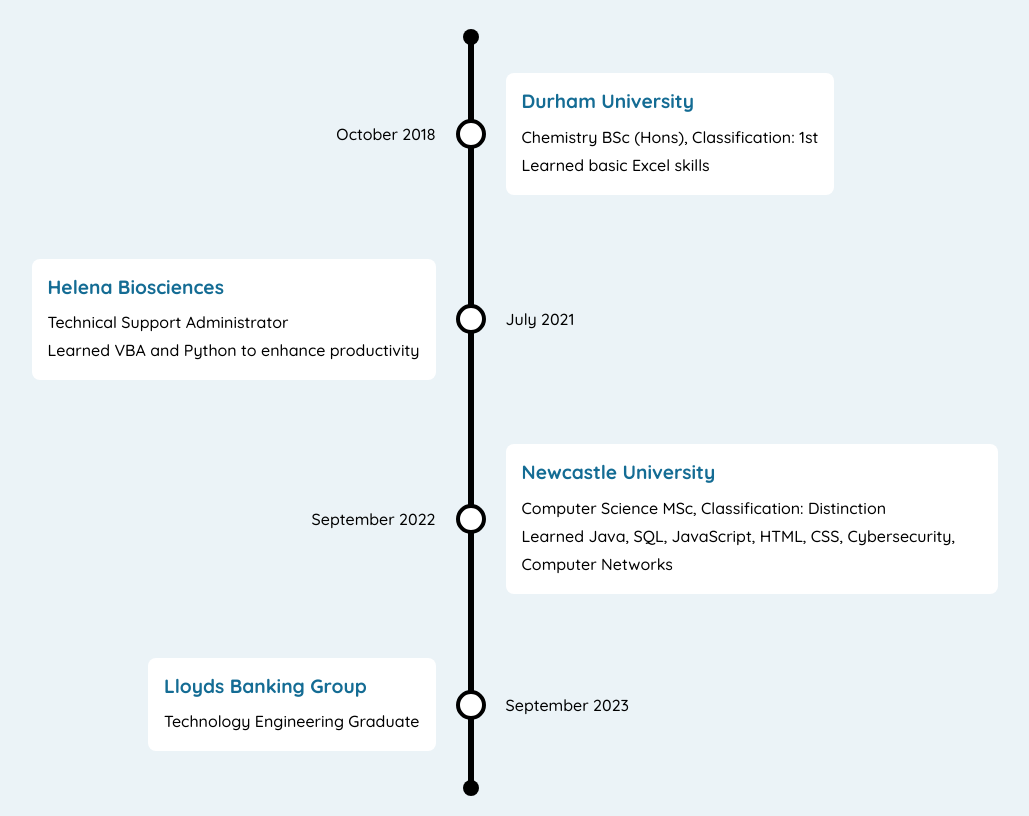
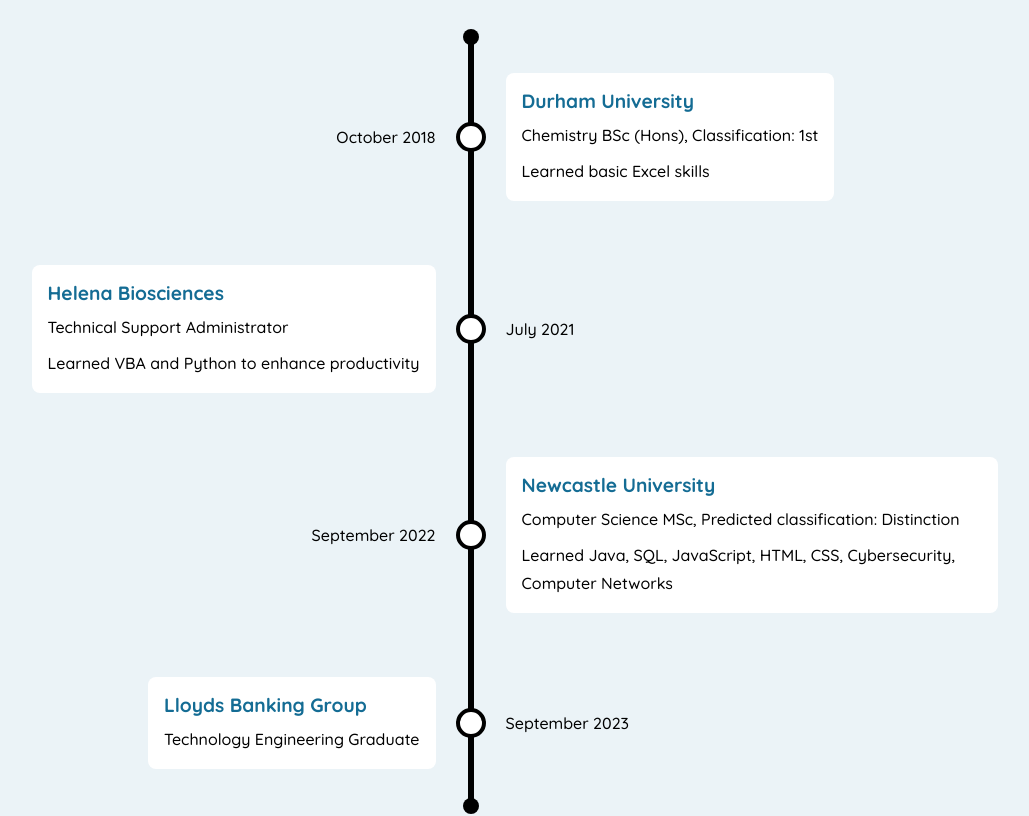
Before and after one commit to Ryhhill1998/Personal-Site, a React (Create React App) app: page / in a window 1280 px wide. Shown: the part 1820-2636 px from the top of the page, without its empty margins (168-1197 px from the left). Built offline with nearby package versions, Linux system fonts and the light colour scheme; a web font is replaced by a local one.

Commit message:
created timeline content component

```diff
--- a/src/App.css
+++ b/src/App.css
@@ -185,17 +185,6 @@
 .journey .row .container-rhs .timeline-end {
   left: -11px;
   top: 98%;
-}
-
-.journey .row .content-container > div {
-  background-color: white;
-  border-radius: 0.5em;
-  text-align: left;
-  padding: 1em;
-}
-
-.journey .row .content-container .hidden-date {
-  display: none;
 }
 
 .journey h3 {
@@ -454,11 +443,4 @@
     left: auto;
     right: -11px;
   }
-
-  .journey .row .content-container .hidden-date {
-    display: inline-block;
-    font-size: 1.1rem;
-    margin-bottom: 0.5em;
-    font-weight: 600;
-  }
 }
--- a/src/App.js
+++ b/src/App.js
@@ -31,6 +31,7 @@
 import Logo from "./components/Logo/Logo";
 import SkillCard from "./components/SkillCard/SkillCard";
 import TimelineDate from "./components/TimelineDate/TimelineDate";
+import TimelineContent from "./components/TimelineContent/TimelineContent";
 AOS.init();
 
 const skills = [
@@ -208,23 +209,25 @@
                 </div>
 
                 <div className="content-container container-rhs">
-                  <div data-aos="fade-left" data-aos-duration="1000">
-                    <h3>Durham University</h3>
-                    <p className="hidden-date">June 2021</p>
-                    <p>Chemistry BSc (Hons), Classification: 1st</p>
-                    <p>Learned basic Excel skills</p>
-                  </div>
+                  <TimelineContent
+                    fade={"fade-left"}
+                    title="Durham University"
+                    date="June 2021"
+                    description="Chemistry BSc (Hons), Classification: 1st"
+                    skills="Learned basic Excel skills"
+                  />
                 </div>
               </div>
 
               <div className="row reverse">
                 <div className="content-container container-lhs">
-                  <div data-aos="fade-right" data-aos-duration="1000">
-                    <h3>Helena Biosciences</h3>
-                    <p className="hidden-date">July 2021</p>
-                    <p>Technical Support Administrator</p>
-                    <p>Learned VBA and Python to enhance productivity</p>
-                  </div>
+                  <TimelineContent
+                    fade={"fade-right"}
+                    title="Helena Biosciences"
+                    date="July 2021"
+                    description="Technical Support Administrator"
+                    skills="Learned VBA and Python to enhance productivity"
+                  />
                 </div>
 
                 <div className="date-container container-rhs">
@@ -242,25 +245,25 @@
                 </div>
 
                 <div className="content-container container-rhs">
-                  <div data-aos="fade-left" data-aos-duration="1000">
-                    <h3>Newcastle University</h3>
-                    <p className="hidden-date">September 2022</p>
-                    <p>Computer Science MSc, Classification: Distinction</p>
-                    <p>
-                      Learned Java, SQL, JavaScript, HTML, CSS, Cybersecurity,
-                      Computer Networks
-                    </p>
-                  </div>
+                  <TimelineContent
+                    fade={"fade-left"}
+                    title="Newcastle University"
+                    date="September 2022"
+                    description="Computer Science MSc, Predicted classification: Distinction"
+                    skills="Learned Java, SQL, JavaScript, HTML, CSS, Cybersecurity,
+                    Computer Networks"
+                  />
                 </div>
               </div>
 
               <div className="row reverse">
                 <div className="content-container container-lhs">
-                  <div data-aos="fade-right" data-aos-duration="1000">
-                    <h3>Lloyds Banking Group</h3>
-                    <p className="hidden-date">September 2023</p>
-                    <p>Technology Engineering Graduate</p>
-                  </div>
+                  <TimelineContent
+                    fade={"fade-right"}
+                    title="Lloyds Banking Group"
+                    date="September 2023"
+                    description="Technology Engineering Graduate"
+                  />
                 </div>
 
                 <div className="date-container container-rhs">
--- /dev/null
+++ b/src/components/TimelineContent/TimelineContent.css
@@ -0,0 +1,26 @@
+.timeline-content {
+  background-color: white;
+  border-radius: 0.5em;
+  text-align: left;
+  padding: 1em;
+  display: flex;
+  flex-direction: column;
+  gap: 0.5em;
+}
+
+.timeline-content h3 {
+  margin: 0;
+}
+
+.timeline-content .hidden-date {
+  display: none;
+}
+
+/* MEDIA QUERIES */
+@media (max-width: 500px) {
+  .timeline-content .hidden-date {
+    display: inline-block;
+    font-size: 1.1rem;
+    font-weight: 600;
+  }
+}
--- /dev/null
+++ b/src/components/TimelineContent/TimelineContent.jsx
@@ -0,0 +1,14 @@
+import "./TimelineContent.css";
+
+const TimelineContent = ({ fade, title, date, description, skills }) => {
+  return (
+    <div className="timeline-content" data-aos={fade} data-aos-duration="1000">
+      <h3>{title}</h3>
+      <p className="hidden-date">{date}</p>
+      <p>{description}</p>
+      {skills && <p>{skills}</p>}
+    </div>
+  );
+};
+
+export default TimelineContent;
--- a/src/components/TimelineDate/TimelineDate.jsx
+++ b/src/components/TimelineDate/TimelineDate.jsx
@@ -1,3 +1,5 @@
+import "./TimelineDate.css";
+
 const TimelineDate = ({ date, fade }) => {
   return (
     <span className="timeline-date" data-aos={fade} data-aos-duration="1000">
```
